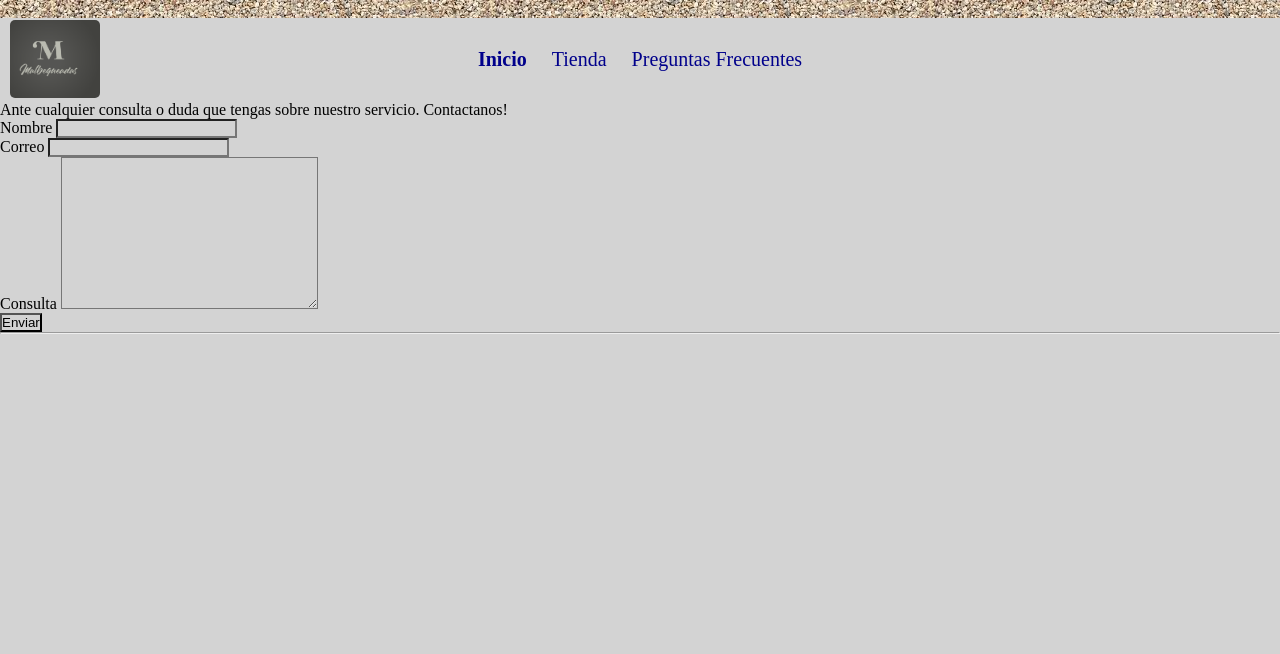
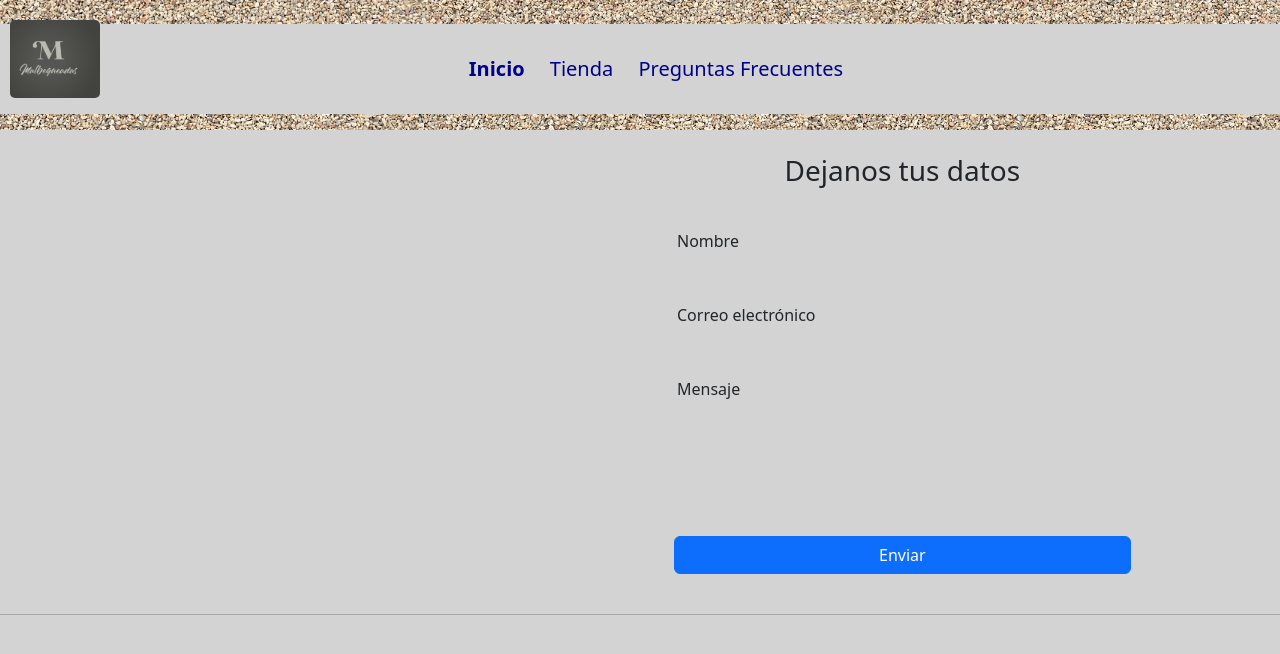
Before and after one commit to fannyfili/Proyecto-Malbequeadas, a website: page vistas/Contacto.html in a window 1280 px wide. Drawn offline with nearby package versions, Linux system fonts and the light colour scheme.

Commit message:
estilo en formulario de contacto

```diff
--- a/css/estilos.css
+++ b/css/estilos.css
@@ -89,7 +89,8 @@ body{
     background-color: lightgray;
 }
 
-.footer { background: rgb(115,110,119);
+
+.footer { background: rgb(119, 115, 110);
     background: linear-gradient(90deg, rgba(115,110,119,0.1527777777777778) 0%, rgba(110,90,86,1) 55%, rgba(252,176,69,1) 100%);
     padding: 50px;
     margin: 0 20px;
--- a/vistas/Contacto.html
+++ b/vistas/Contacto.html
@@ -1,6 +1,7 @@
 <!DOCTYPE html>
 <html lang="en">
 <head>
+    <link rel="stylesheet" href="https://cdn.jsdelivr.net/npm/bootstrap@5.2.0-beta1/dist/css/bootstrap.min.css" rel="stylesheet" integrity="sha384-0evHe/X+R7YkIZDRvuzKMRqM+OrBnVFBL6DOitfPri4tjfHxaWutUpFmBp4vmVor" crossorigin="anonymous">
     <link rel="shortcut icon" href="../images/favicon-32x32.png">
     <meta charset="UTF-8">
     <meta http-equiv="X-UA-Compatible" content="IE=edge">
@@ -22,24 +23,86 @@
 
 
 <body>
-    <p> Ante cualquier consulta o duda que tengas sobre nuestro servicio. Contactanos!</p>
+     <div class="container-fluid px-2 my-2">
+         <div class="row justify-content-center">
+           <div class="col-xl-10">
+              <div class="card-body p-0">
+                <div class="row g-0">
+                  <div class="col-sm-6 d-none d-sm-block bg-image"></div>
+                  <div class="col-sm-6 p-4">
+                    <div class="text-center">
+                      <div class="h3 fw-light">Dejanos tus datos</div>
+                      <p class="mb-4 text-muted"></p>
+                    </div>
 
-    <form action="" method="get">
-        <div>
-            Nombre <input type="text">
+                    <!-- * * * * * * * * * * * * * *
+                // * * SB Forms Contact Form * *
+                // * * * * * * * * * * * * * * *
+
+                // This form is pre-integrated with SB Forms.
+                // To make this form functional, sign up at
+                // https://startbootstrap.com/solution/contact-forms
+                // to get an API token!
+                -->
+
+                    <form id="contactForm" data-sb-form-api-token="API_TOKEN">
+
+                      <!-- Name Input -->
+                      <div class="form-floating mb-3">
+                        <input class="form-control" id="name" type="text" placeholder="Nombre" data-sb-validations="required" />
+                        <label for="name">Nombre</label>
+                        <div class="invalid-feedback" data-sb-feedback="name:required">El nombre es requerido</div>
+                      </div>
+
+                      <!-- Email Input -->
+                      <div class="form-floating mb-3">
+                        <input class="form-control" id="emailAddress" type="email" placeholder="Corre electrónico" data-sb-validations="El correo es requerido" />
+                        <label for="emailAddress">Correo electrónico</label>
+                        <div class="invalid-feedback" data-sb-feedback="emailAddress:required">El Correo electrónico es requerido</div>
+                        <div class="invalid-feedback" data-sb-feedback="emailAddress:email">El Correo electónico no es válido</div>
+                      </div>
+
+                      <!-- Message Input -->
+                      <div class="form-floating mb-3">
+                        <textarea class="form-control" id="message" type="text" placeholder="Mensaje" style="height: 10rem;" data-sb-validations="Requerido"></textarea>
+                        <label for="message">Mensaje</label>
+                        <div class="invalid-feedback" data-sb-feedback="message:required">El Mensaje es requerido</div>
+                      </div>
+
+                      <!-- Submit success message -->
+                      <div class="d-none" id="submitSuccessMessage">
+                        <div class="text-center mb-3">
+                          <div class="fw-bolder">Gracias por escribirnos! Estaremos contactándote en breve</div>
+                          <a href="https://startbootstrap.com/solution/contact-forms">https://startbootstrap.com/solution/contact-forms</a>
+                        </div>
+                      </div>
+
+                      <!-- Submit error message -->
+                      <div class="d-none" id="submitErrorMessage">
+                        <div class="text-center text-danger mb-3">Error al enviar el mensaje!</div>
+                      </div>
+
+                      <!-- Submit button -->
+                      <div class="d-grid">
+                        <a href="#" class="btn btn-primary">Enviar</a>
+
+                      </div>
+                    </form>
+                    <!-- End of contact form -->
+
+                  </div>
+                </div>
+
+              </div>
+            </div>
+          </div>
         </div>
-        <div>
-            Correo <input type="email">
-        </div>
-        <div>
-            <label for="Consulta">Consulta</label>
-            <textarea name="Consulta" id="Consulta" cols="30" rows="10"></textarea>
-        </div>
+      </div>
+
+      <!-- CDN Link to SB Forms Scripts -->
 
 
-        <button> Enviar</button>
-
-    </form>
+    <script src="https://cdn.startbootstrap.com/sb-forms-latest.js"></script>
 
 </body>
 
```
